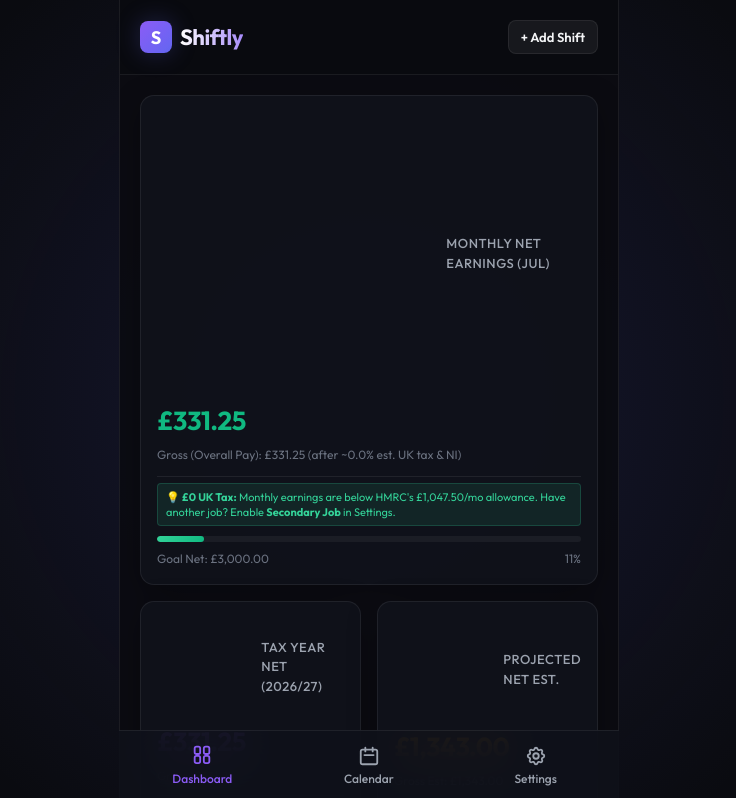
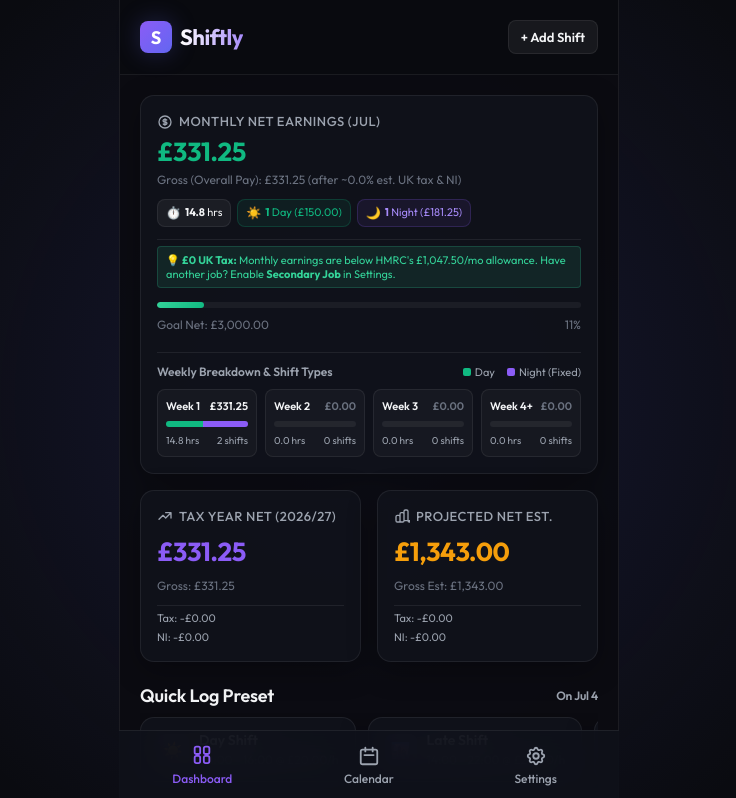
Before and after one commit to aravinds257/shiftly, a React (Vite) app: page / in a window 1280 px wide. Shown: the top 798 px of the page, without its empty margins (271-1007 px from the left). Built offline with nearby package versions, Linux system fonts and the light colour scheme.

Commit message:
Add Weekly Breakdown, Hours Worked, and Day vs Night Shift visual component to Monthly Net Earnings card

```diff
--- a/src/App.jsx
+++ b/src/App.jsx
@@ -529,6 +529,62 @@ export default function App() {
     annualizedForecastNet = ukForecastMonthly.net * 12;
   }
 
+  // Selected Month Hours & Shift Type Breakdown (Day vs Night Fixed)
+  const selectedMonthHours = selectedMonthShifts.reduce((sum, s) => {
+    return sum + calculateDurationHours(s.startTime, s.endTime, s.breakMinutes);
+  }, 0);
+
+  const selectedMonthDayShifts = selectedMonthShifts.filter(s => !s.isFixedPay && s.tag !== 'Night');
+  const selectedMonthNightShifts = selectedMonthShifts.filter(s => s.isFixedPay || s.tag === 'Night');
+
+  const selectedMonthDayGross = selectedMonthDayShifts.reduce((sum, s) => sum + calculateShiftPayout(s), 0);
+  const selectedMonthNightGross = selectedMonthNightShifts.reduce((sum, s) => sum + calculateShiftPayout(s), 0);
+
+  const getWeeklyShiftBreakdown = () => {
+    const [year, month] = selectedDateStr.split('-').map(Number);
+    const daysInMonth = new Date(year, month, 0).getDate();
+
+    const weeks = [
+      { label: 'Week 1', startDay: 1, endDay: 7 },
+      { label: 'Week 2', startDay: 8, endDay: 14 },
+      { label: 'Week 3', startDay: 15, endDay: 21 },
+      { label: 'Week 4+', startDay: 22, endDay: daysInMonth }
+    ];
+
+    return weeks.map(w => {
+      const wShifts = selectedMonthShifts.filter(s => {
+        const d = new Date(s.date).getDate();
+        return d >= w.startDay && d <= w.endDay;
+      });
+
+      const hours = wShifts.reduce((sum, s) => sum + calculateDurationHours(s.startTime, s.endTime, s.breakMinutes), 0);
+      const dayShifts = wShifts.filter(s => !s.isFixedPay && s.tag !== 'Night');
+      const nightShifts = wShifts.filter(s => s.isFixedPay || s.tag === 'Night');
+
+      const dayGross = dayShifts.reduce((sum, s) => sum + calculateShiftPayout(s), 0);
+      const nightGross = nightShifts.reduce((sum, s) => sum + calculateShiftPayout(s), 0);
+      const totalGross = dayGross + nightGross;
+
+      const taxRatio = effectiveTaxRate / 100;
+      const net = totalGross * (1 - taxRatio);
+
+      return {
+        ...w,
+        shiftsCount: wShifts.length,
+        hours,
+        dayCount: dayShifts.length,
+        nightCount: nightShifts.length,
+        dayGross,
+        nightGross,
+        totalGross,
+        net
+      };
+    });
+  };
+
+  const weeklyBreakdown = getWeeklyShiftBreakdown();
+  const maxWeeklyGross = Math.max(...weeklyBreakdown.map(w => w.totalGross), 1);
+
   // Calendar Helpers
   const getDaysInMonth = (date) => {
     return new Date(date.getFullYear(), date.getMonth() + 1, 0).getDate();
@@ -664,14 +720,35 @@ export default function App() {
             <div className="kpi-grid">
 
               <div className="kpi-card glass full-width">
+                <div style={{ display: 'flex', justifyContent: 'space-between', alignItems: 'flex-start', flexWrap: 'wrap', gap: '10px' }}>
+                  <div>
                     <div className="kpi-label">
-                  <svg fill="none" viewBox="0 0 24 24" strokeWidth={2}><path strokeLinecap="round" strokeLinejoin="round" d="M12 8c-1.657 0-3 .895-3 2s1.343 2 3 2 3 .895 3 2-1.343 2-3 2m0-8c1.11 0 2.08.402 2.599 1M12 8V7m0 1v8m0 0v1m0-1c-1.11 0-2.08-.402-2.599-1M21 12a9 9 0 11-18 0 9 9 0 0118 0z" /></svg>
+                      <svg style={{ width: '16px', height: '16px', flexShrink: 0, stroke: 'currentColor' }} fill="none" viewBox="0 0 24 24" strokeWidth={2}><path strokeLinecap="round" strokeLinejoin="round" d="M12 8c-1.657 0-3 .895-3 2s1.343 2 3 2 3 .895 3 2-1.343 2-3 2m0-8c1.11 0 2.08.402 2.599 1M12 8V7m0 1v8m0 0v1m0-1c-1.11 0-2.08-.402-2.599-1M21 12a9 9 0 11-18 0 9 9 0 0118 0z" /></svg>
                       Monthly Net Earnings ({new Date(selectedDateStr).toLocaleDateString('en-US', { month: 'short' })})
                     </div>
                     <div className="kpi-value text-success">{formatCurrency(monthlyNet)}</div>
                     <div className="kpi-subtext">
                       Gross (Overall Pay): {formatCurrency(monthlyGross)} {settings.taxMode === 'uk' ? `(after ~${effectiveTaxRate.toFixed(1)}% est. UK tax & NI)` : `(after ${settings.taxPercentage}% tax)`}
                     </div>
+                  </div>
+
+                  {/* Monthly Summary Badges */}
+                  <div style={{ display: 'flex', flexWrap: 'wrap', gap: '6px', alignItems: 'center' }}>
+                    <div className="kpi-stat-badge">
+                      <span style={{ fontSize: '12px' }}>⏱️</span>
+                      <span><strong>{selectedMonthHours.toFixed(1)}</strong> hrs</span>
+                    </div>
+                    <div className="kpi-stat-badge day-badge">
+                      <span style={{ fontSize: '12px' }}>☀️</span>
+                      <span><strong>{selectedMonthDayShifts.length}</strong> Day ({formatCurrency(selectedMonthDayGross)})</span>
+                    </div>
+                    <div className="kpi-stat-badge night-badge">
+                      <span style={{ fontSize: '12px' }}>🌙</span>
+                      <span><strong>{selectedMonthNightShifts.length}</strong> Night ({formatCurrency(selectedMonthNightGross)})</span>
+                    </div>
+                  </div>
+                </div>
+
                 {settings.taxMode === 'uk' && (
                   <div style={{ display: 'flex', flexDirection: 'column', gap: '4px', marginTop: '6px', fontSize: '11px', color: 'var(--text-secondary)', borderTop: '1px solid var(--border-color)', paddingTop: '6px' }}>
                     {(monthlyTax + monthlyNI === 0 && monthlyGross > 0 && !settings.ukIsSecondJob && !settings.ukBaseAnnualSalary) ? (
@@ -692,7 +769,8 @@ export default function App() {
                     )}
                   </div>
                 )}
-                <div className="progress-container">
+
+                <div className="progress-container" style={{ marginTop: '8px' }}>
                   <div
                     className="progress-bar success"
                     style={{ width: `${Math.min(100, (monthlyNet / settings.monthlyGoal) * 100)}%` }}
@@ -702,11 +780,52 @@ export default function App() {
                   <span>Goal Net: {formatCurrency(settings.monthlyGoal)}</span>
                   <span>{Math.round((monthlyNet / settings.monthlyGoal) * 100)}%</span>
                 </div>
+
+                {/* Weekly Breakdown Visual Chart Section */}
+                <div className="weekly-breakdown-section" style={{ marginTop: '12px', paddingTop: '10px', borderTop: '1px solid var(--border-color)' }}>
+                  <div style={{ display: 'flex', justifyContent: 'space-between', alignItems: 'center', marginBottom: '8px', fontSize: '12px', fontWeight: 600, color: 'var(--text-secondary)' }}>
+                    <span>Weekly Breakdown & Shift Types</span>
+                    <div style={{ display: 'flex', gap: '12px', fontSize: '11px', fontWeight: 400 }}>
+                      <span style={{ display: 'flex', alignItems: 'center', gap: '4px' }}>
+                        <span style={{ width: '8px', height: '8px', borderRadius: '2px', background: '#10b981' }}></span> Day
+                      </span>
+                      <span style={{ display: 'flex', alignItems: 'center', gap: '4px' }}>
+                        <span style={{ width: '8px', height: '8px', borderRadius: '2px', background: '#8b5cf6' }}></span> Night (Fixed)
+                      </span>
+                    </div>
+                  </div>
+
+                  <div className="weekly-grid" style={{ display: 'grid', gridTemplateColumns: 'repeat(4, 1fr)', gap: '8px' }}>
+                    {weeklyBreakdown.map((w, idx) => {
+                      const dayPct = w.totalGross > 0 ? (w.dayGross / maxWeeklyGross) * 100 : 0;
+                      const nightPct = w.totalGross > 0 ? (w.nightGross / maxWeeklyGross) * 100 : 0;
+                      return (
+                        <div key={idx} className="weekly-card-item" style={{ background: 'rgba(255, 255, 255, 0.03)', borderRadius: 'var(--radius-sm)', padding: '8px', display: 'flex', flexDirection: 'column', gap: '4px', border: '1px solid var(--border-color)' }}>
+                          <div style={{ display: 'flex', justifyContent: 'space-between', fontSize: '11px', fontWeight: 600 }}>
+                            <span>{w.label}</span>
+                            <span style={{ color: w.totalGross > 0 ? 'var(--text-primary)' : 'var(--text-muted)' }}>{formatCurrency(w.net)}</span>
+                          </div>
+
+                          {/* Dual Stacked Bar */}
+                          <div style={{ height: '6px', background: 'rgba(255, 255, 255, 0.06)', borderRadius: '3px', overflow: 'hidden', display: 'flex', marginTop: '2px' }}>
+                            <div style={{ width: `${dayPct}%`, background: '#10b981', transition: 'width 0.3s' }} title={`Day: ${formatCurrency(w.dayGross)}`}></div>
+                            <div style={{ width: `${nightPct}%`, background: '#8b5cf6', transition: 'width 0.3s' }} title={`Night (Fixed): ${formatCurrency(w.nightGross)}`}></div>
+                          </div>
+
+                          <div style={{ display: 'flex', justifyContent: 'space-between', fontSize: '10px', color: 'var(--text-secondary)', marginTop: '2px' }}>
+                            <span>{w.hours.toFixed(1)} hrs</span>
+                            <span>{w.shiftsCount} shift{w.shiftsCount !== 1 ? 's' : ''}</span>
+                          </div>
+                        </div>
+                      );
+                    })}
+                  </div>
+                </div>
               </div>
 
               <div className="kpi-card glass">
                 <div className="kpi-label">
-                  <svg fill="none" viewBox="0 0 24 24" strokeWidth={2}><path strokeLinecap="round" strokeLinejoin="round" d="M13 7h8m0 0v8m0-8l-8 8-4-4-6 6" /></svg>
+                  <svg style={{ width: '16px', height: '16px', flexShrink: 0, stroke: 'currentColor' }} fill="none" viewBox="0 0 24 24" strokeWidth={2}><path strokeLinecap="round" strokeLinejoin="round" d="M13 7h8m0 0v8m0-8l-8 8-4-4-6 6" /></svg>
                   Tax Year Net ({taxYearRange.label.replace('Tax Year ', '')})
                 </div>
                 <div className="kpi-value text-primary">{formatCurrency(yearlyNet)}</div>
@@ -725,7 +844,7 @@ export default function App() {
 
               <div className="kpi-card glass">
                 <div className="kpi-label">
-                  <svg fill="none" viewBox="0 0 24 24" strokeWidth={2}><path strokeLinecap="round" strokeLinejoin="round" d="M9 19v-6a2 2 0 00-2-2H5a2 2 0 00-2 2v6a2 2 0 002 2h2a2 2 0 002-2zm0 0V9a2 2 0 012-2h2a2 2 0 012 2v10m-6 0a2 2 0 002 2h2a2 2 0 002-2m0 0V5a2 2 0 012-2h2a2 2 0 012 2v14a2 2 0 002 2h2a2 2 0 002-2z" /></svg>
+                  <svg style={{ width: '16px', height: '16px', flexShrink: 0, stroke: 'currentColor' }} fill="none" viewBox="0 0 24 24" strokeWidth={2}><path strokeLinecap="round" strokeLinejoin="round" d="M9 19v-6a2 2 0 00-2-2H5a2 2 0 00-2 2v6a2 2 0 002 2h2a2 2 0 002-2zm0 0V9a2 2 0 012-2h2a2 2 0 012 2v10m-6 0a2 2 0 002 2h2a2 2 0 002-2m0 0V5a2 2 0 012-2h2a2 2 0 012 2v14a2 2 0 002 2h2a2 2 0 002-2z" /></svg>
                   Projected Net Est.
                 </div>
                 <div className="kpi-value text-warning">{formatCurrency(annualizedForecastNet)}</div>
--- a/src/index.css
+++ b/src/index.css
@@ -235,6 +235,13 @@ button, input, select, textarea {
   gap: 6px;
 }
 
+.kpi-label svg {
+  width: 16px;
+  height: 16px;
+  flex-shrink: 0;
+  stroke: currentColor;
+}
+
 .kpi-value {
   font-size: 26px;
   font-weight: 700;
@@ -250,7 +257,36 @@ button, input, select, textarea {
 .text-primary { color: var(--color-primary); }
 .text-warning { color: var(--color-warning); }
 
-/* Quick Presets Section */
+/* KPI Stat Badges & Weekly Breakdown */
+.kpi-stat-badge {
+  background: rgba(255, 255, 255, 0.05);
+  border: 1px solid var(--border-color);
+  border-radius: var(--radius-sm);
+  padding: 4px 8px;
+  font-size: 11px;
+  color: var(--text-primary);
+  display: flex;
+  align-items: center;
+  gap: 4px;
+}
+
+.kpi-stat-badge.day-badge {
+  background: rgba(16, 185, 129, 0.08);
+  border-color: rgba(16, 185, 129, 0.2);
+  color: #10b981;
+}
+
+.kpi-stat-badge.night-badge {
+  background: rgba(139, 92, 246, 0.08);
+  border-color: rgba(139, 92, 246, 0.2);
+  color: #a78bfa;
+}
+
+@media (max-width: 600px) {
+  .weekly-grid {
+    grid-template-columns: repeat(2, 1fr) !important;
+  }
+}
 .section-title {
   font-size: 18px;
   font-weight: 600;
```
Lines whose indentation alone changed are shown as unchanged.
